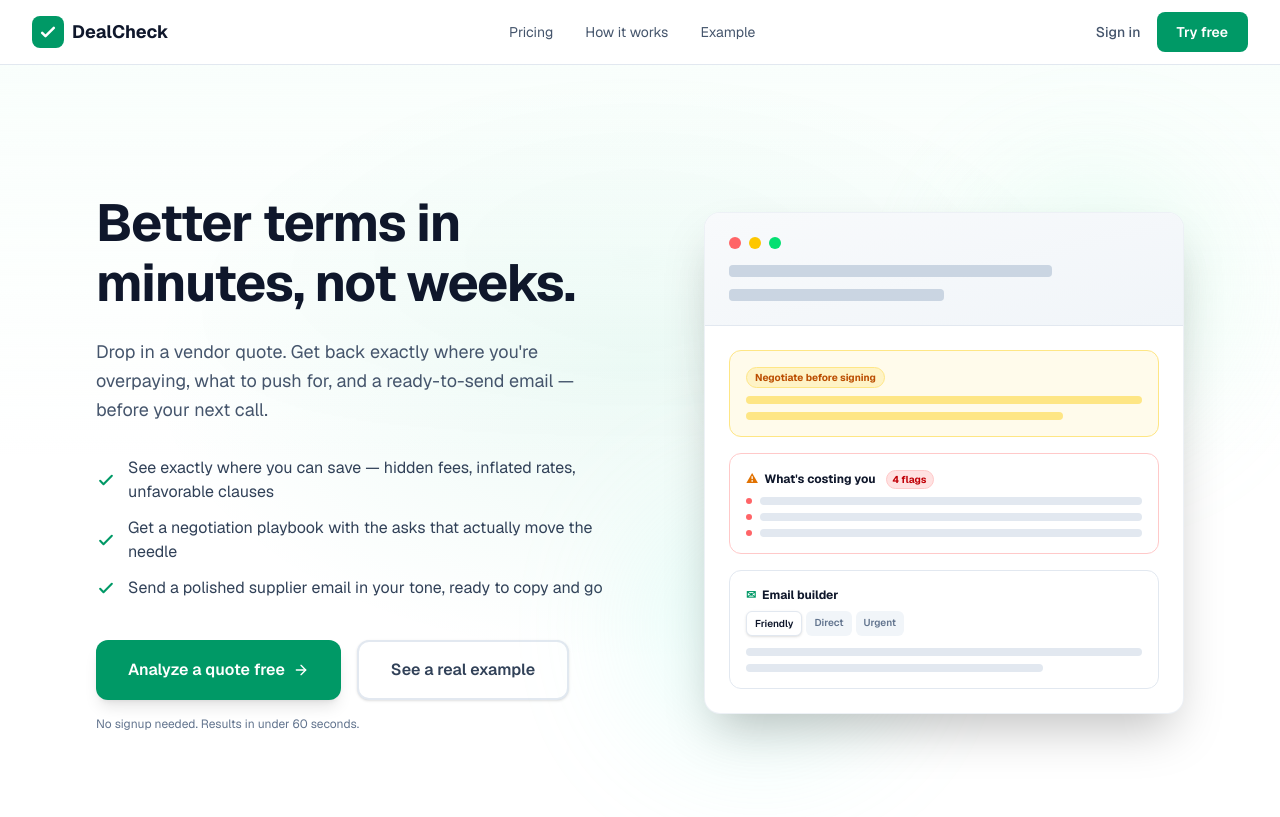
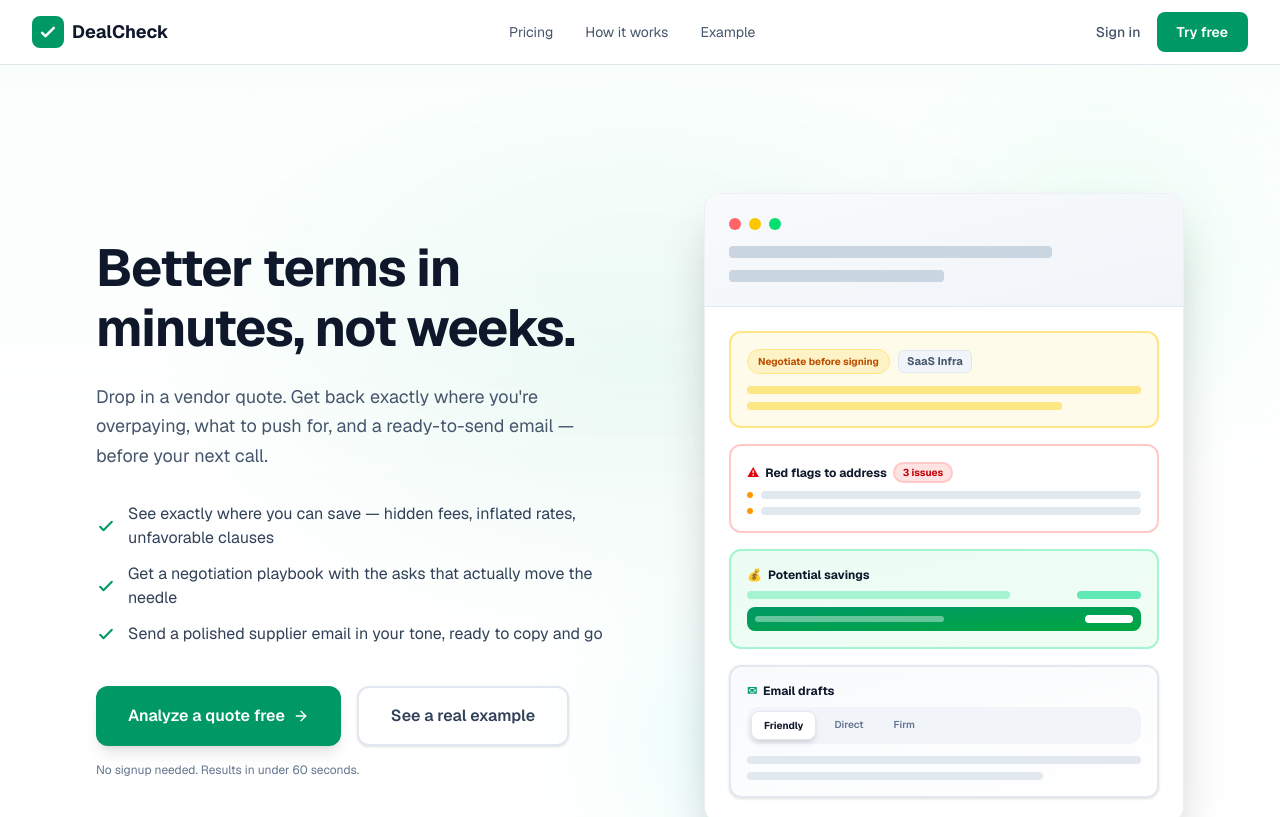
Before and after one commit to Boomchakalala/Dealcheck, a Next.js app: page / in a window 1280 px wide. Shown: the top 817 px of the page. Built offline with nearby package versions, Linux system fonts and the light colour scheme.

Commit message:
Sandbox autosave

```diff
--- a/src/app/page.tsx
+++ b/src/app/page.tsx
@@ -95,10 +95,11 @@ export default function LandingPage() {
 
                 {/* Preview sections — labels match real OutputDisplay */}
                 <div className="p-6 space-y-4">
-                  {/* Verdict */}
-                  <div className="bg-amber-50 border border-amber-200 rounded-xl p-4">
-                    <div className="flex items-center gap-2 mb-2">
-                      <span className="text-[10px] font-bold text-amber-700 bg-amber-100 px-2 py-0.5 rounded-full border border-amber-200">Negotiate before signing</span>
+                  {/* Verdict with category */}
+                  <div className="bg-amber-50 border-2 border-amber-200 rounded-xl p-4">
+                    <div className="flex items-center gap-2 mb-3">
+                      <span className="text-[10px] font-bold text-amber-700 bg-amber-100 px-2.5 py-1 rounded-full border border-amber-200">Negotiate before signing</span>
+                      <span className="text-[11px] font-bold px-2 py-0.5 rounded-md bg-slate-100 text-slate-600 border border-slate-200">SaaS Infra</span>
                     </div>
                     <div className="space-y-2">
                       <div className="h-2 bg-amber-200 rounded w-full" />
@@ -106,37 +107,48 @@ export default function LandingPage() {
                     </div>
                   </div>
 
-                  {/* Watch out */}
-                  <div className="bg-white border border-red-200 rounded-xl p-4">
+                  {/* Red flags to address */}
+                  <div className="bg-white border-2 border-red-200 rounded-xl p-4">
                     <p className="text-xs font-bold text-slate-900 mb-2 flex items-center gap-1.5">
-                      <span className="text-amber-600">&#9888;</span> What's costing you
-                      <span className="text-[10px] font-bold text-red-700 bg-red-100 px-1.5 py-0.5 rounded-full border border-red-200 ml-1">4 flags</span>
+                      <span className="text-red-600">&#9888;</span> Red flags to address
+                      <span className="text-[10px] font-bold text-red-700 bg-red-100 px-2 py-0.5 rounded-full border-2 border-red-200">3 issues</span>
                     </p>
                     <div className="space-y-2">
                       <div className="flex items-center gap-2">
-                        <div className="w-1.5 h-1.5 rounded-full bg-red-400 flex-shrink-0" />
+                        <div className="w-1.5 h-1.5 rounded-full bg-amber-500 flex-shrink-0" />
                         <div className="h-2 bg-slate-200 rounded flex-1" />
                       </div>
                       <div className="flex items-center gap-2">
-                        <div className="w-1.5 h-1.5 rounded-full bg-red-400 flex-shrink-0" />
-                        <div className="h-2 bg-slate-200 rounded flex-1" />
-                      </div>
-                      <div className="flex items-center gap-2">
-                        <div className="w-1.5 h-1.5 rounded-full bg-red-400 flex-shrink-0" />
+                        <div className="w-1.5 h-1.5 rounded-full bg-amber-500 flex-shrink-0" />
                         <div className="h-2 bg-slate-200 rounded flex-1" />
                       </div>
                     </div>
                   </div>
 
+                  {/* Potential savings */}
+                  <div className="bg-gradient-to-br from-emerald-50 to-green-50 border-2 border-emerald-200 rounded-xl p-4">
+                    <p className="text-xs font-bold text-slate-900 mb-2 flex items-center gap-1.5">
+                      <span className="text-emerald-600">&#128176;</span> Potential savings
+                    </p>
+                    <div className="flex items-center justify-between mb-2">
+                      <div className="h-2 bg-emerald-200 rounded w-2/3" />
+                      <div className="h-2 bg-emerald-300 rounded w-16 font-bold" />
+                    </div>
+                    <div className="bg-gradient-to-br from-emerald-600 to-green-600 rounded-lg p-2 flex items-center justify-between">
+                      <div className="h-1.5 bg-white/40 rounded w-1/2" />
+                      <div className="h-2 bg-white rounded w-12" />
+                    </div>
+                  </div>
+
                   {/* Email builder */}
-                  <div className="bg-white border border-slate-200 rounded-xl p-4">
+                  <div className="bg-gradient-to-br from-slate-50 to-white border-2 border-slate-200 rounded-xl p-4 shadow-sm">
                     <p className="text-xs font-bold text-slate-900 mb-2 flex items-center gap-1.5">
-                      <span className="text-emerald-600">&#9993;</span> Email builder
+                      <span className="text-emerald-600">&#9993;</span> Email drafts
                     </p>
-                    <div className="flex gap-1 mb-3">
-                      <span className="text-[10px] font-semibold px-2 py-1 rounded-md bg-white shadow-sm border border-slate-200 text-slate-900">Friendly</span>
-                      <span className="text-[10px] font-semibold px-2 py-1 rounded-md bg-slate-100 text-slate-500">Direct</span>
-                      <span className="text-[10px] font-semibold px-2 py-1 rounded-md bg-slate-100 text-slate-500">Urgent</span>
+                    <div className="flex gap-1.5 mb-3 bg-slate-100 rounded-xl p-1">
+                      <span className="text-[10px] font-bold px-3 py-1.5 rounded-lg bg-white shadow-md border border-slate-200 text-slate-900">Friendly</span>
+                      <span className="text-[10px] font-semibold px-3 py-1.5 rounded-lg text-slate-500">Direct</span>
+                      <span className="text-[10px] font-semibold px-3 py-1.5 rounded-lg text-slate-500">Firm</span>
                     </div>
                     <div className="space-y-2">
                       <div className="h-2 bg-slate-200 rounded w-full" />
@@ -205,7 +217,7 @@ export default function LandingPage() {
                       : 'text-slate-600 hover:text-slate-900 hover:bg-slate-100'
                   }`}
                 >
-                  What's costing you
+                  Red flags to address
                 </button>
                 <button
                   onClick={() => setActiveTab('terms')}
@@ -215,7 +227,7 @@ export default function LandingPage() {
                       : 'text-slate-600 hover:text-slate-900 hover:bg-slate-100'
                   }`}
                 >
-                  Negotiation plan
+                  Push for these
                 </button>
                 <button
                   onClick={() => setActiveTab('emails')}
@@ -225,7 +237,7 @@ export default function LandingPage() {
                       : 'text-slate-600 hover:text-slate-900 hover:bg-slate-100'
                   }`}
                 >
-                  Email builder
+                  Email drafts
                 </button>
               </div>
 
```
